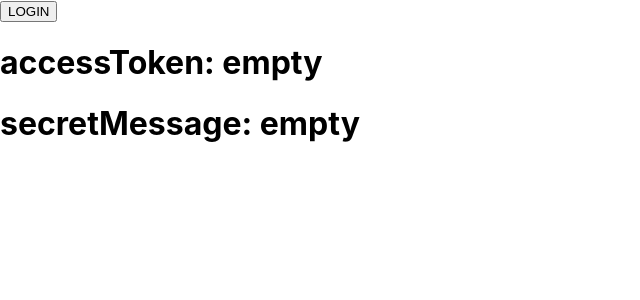
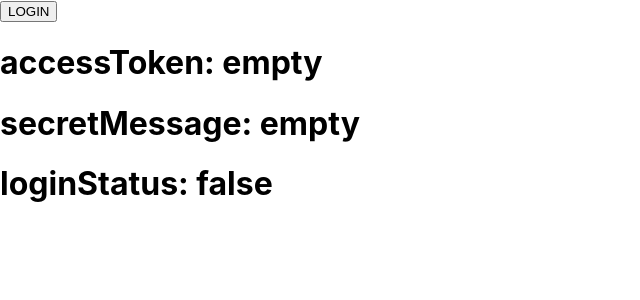
Before and after one commit to WhatsInMe/bulma, a React (Create React App) app: page / in a window 1280 px wide. Shown: the top 300 px of the page, without its empty margins (0-640 px from the left). Built offline with nearby package versions, Linux system fonts and the light colour scheme; no server answers.

Commit message:
login status

```diff
--- a/src/App.js
+++ b/src/App.js
@@ -7,6 +7,7 @@ import axios from "axios";
 function App() {
   const [accessToken, setAccessToken] = useState("");
   const [secretMessage, setSecretMessage] = useState("");
+  const [loginStatus, setLoginStatus] = useState(false);
   const [posts, setPosts] = useState([]);
 
   const getCookie = (name) => {
@@ -24,17 +25,20 @@ function App() {
   useEffect(() => {
     setAccessToken(getCookie("accessToken"));
     setSecretMessage(getCookie("secretMessage"));
-    console.log(getCookie("accessToken"));
-    console.log(getCookie("secretMessage"));
 
     axios
-      .get(__API__ + "/posts", {
+      .get(__API__ + "/login/status", {
         headers: {
           Authorization: `Bearer ${getCookie("accessToken")}`,
         },
       })
       .then((res) => {
-        console.log(res.data);
+        console.log(res.status);
+        setLoginStatus(true);
+      })
+      .catch((err) => {
+        console.log(err);
+        setLoginStatus(false);
       });
   }, []);
 
@@ -43,6 +47,7 @@ function App() {
       <LoginButton url={__API__ + "/login"}></LoginButton>
       <h1>accessToken: {accessToken || "empty"}</h1>
       <h1>secretMessage: {secretMessage || "empty"}</h1>
+      <h1>loginStatus: {loginStatus ? "true" : "false"}</h1>
     </div>
   );
 }
```
